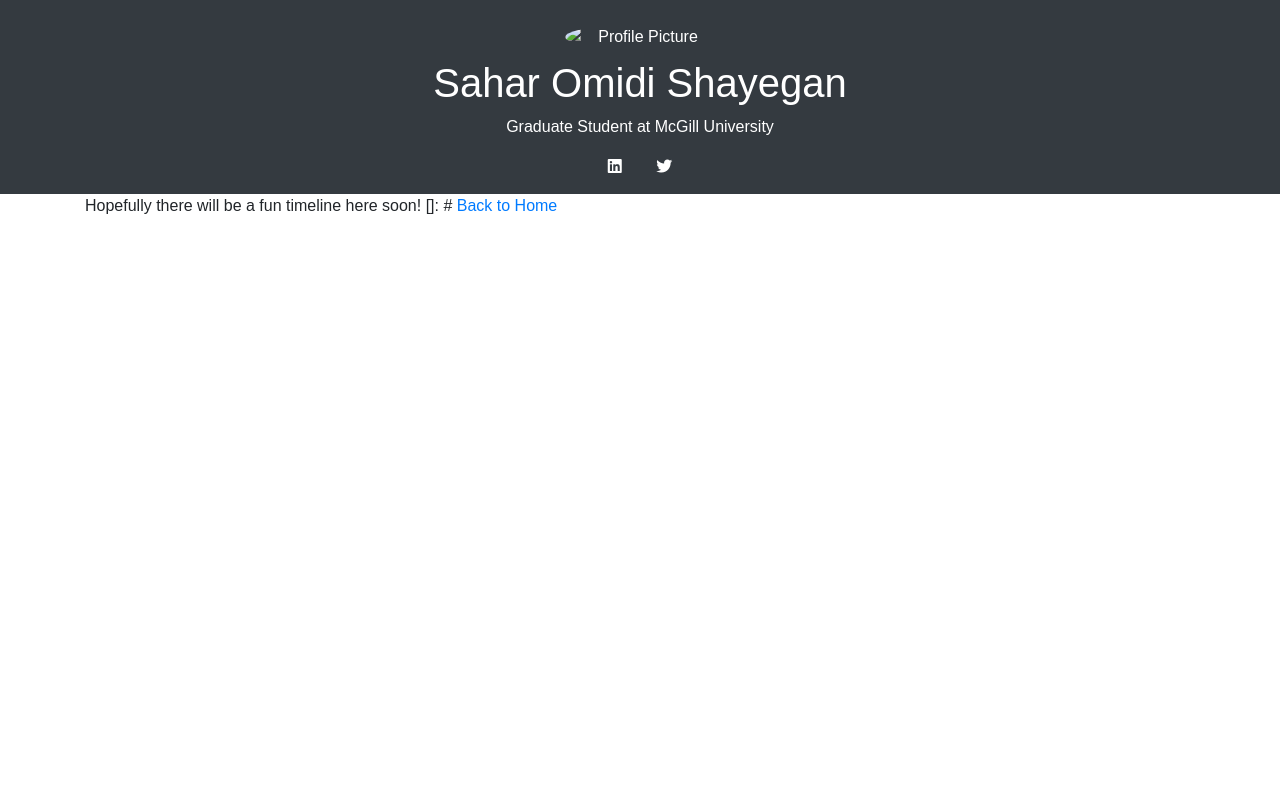
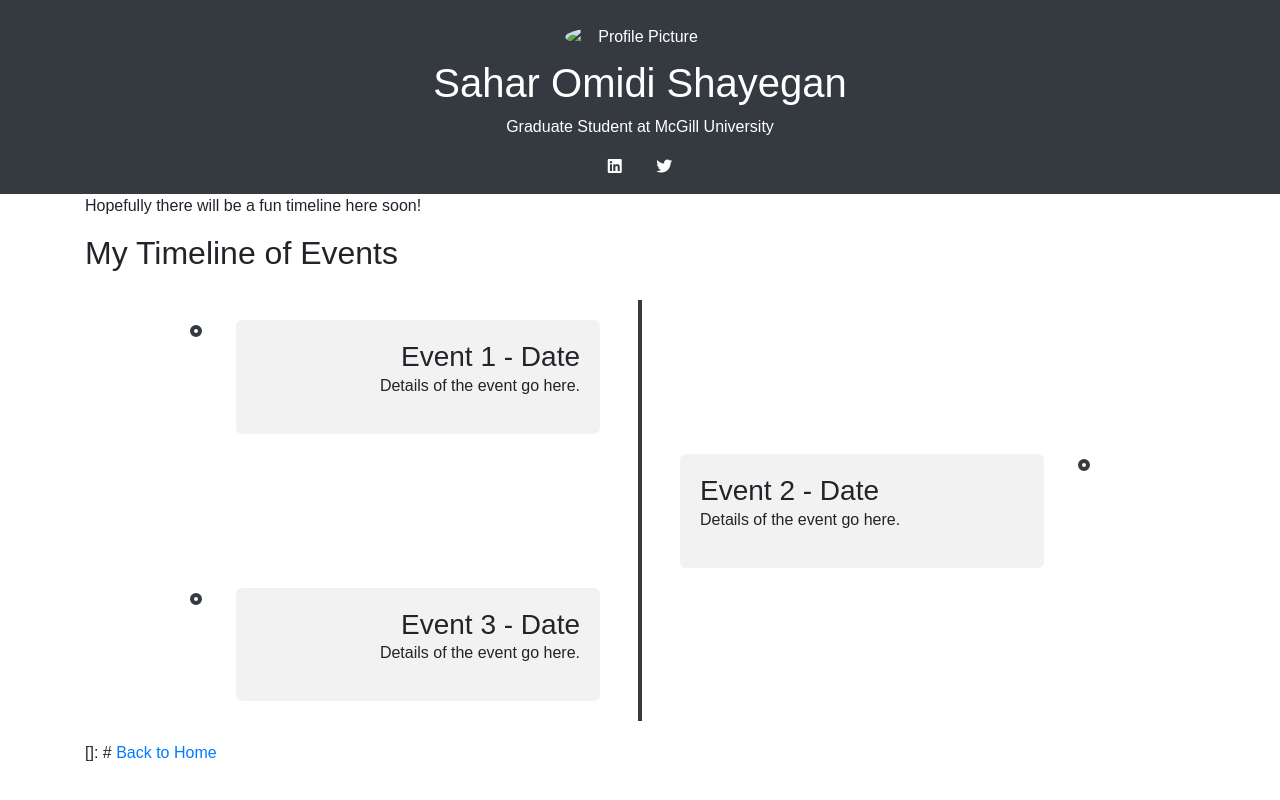
Before and after one commit to saharshayegan/saharshayegan.github.io, a Jekyll site: the page built from pages/timeline.md, in a window 1280 px wide. Shown: the top 800 px of the page. Built offline with Jekyll 4.4.1, drawn with Linux system fonts in a browser that asks for light colours.

Commit message:
vertical timeline

```diff
--- a/_layouts/default.html
+++ b/_layouts/default.html
@@ -34,6 +34,81 @@
     .bg-lightgrey {
       background-color: #f2f2f2;
     }
+
+    .timeline-container {
+      width: 100%;
+      position: relative;
+      padding: 20px 0;
+    }
+
+    .timeline {
+      position: relative;
+      margin: 0 auto;
+      padding: 10px 0;
+      width: 80%;
+    }
+
+    .timeline::before {
+      content: '';
+      position: absolute;
+      top: 0;
+      bottom: 0;
+      left: 50%;
+      width: 4px;
+      background: #343a40;
+      transform: translateX(-50%);
+    }
+
+    .timeline-item {
+      padding: 10px 40px;
+      position: relative;
+      width: 50%;
+    }
+
+    .timeline-item.left {
+      left: 0;
+    }
+
+    .timeline-item.right {
+      left: 50%;
+    }
+
+    .timeline-item::before {
+      content: '';
+      position: absolute;
+      width: 12px;
+      height: 12px;
+      right: -6px;
+      background-color: white;
+      border: 4px solid #343a40;
+      border-radius: 50%;
+      top: 15px;
+      z-index: 1;
+    }
+
+    .timeline-item.left::before {
+      right: auto;
+      left: -6px;
+    }
+
+    .content {
+      padding: 20px;
+      background-color: #f2f2f2;
+      position: relative;
+      border-radius: 6px;
+    }
+
+    .content h3 {
+      margin: 0;
+    }
+
+    .timeline-item.right .content {
+      text-align: left;
+    }
+
+    .timeline-item.left .content {
+      text-align: right;
+    }
   </style>
 </head>
 <body>
--- a/pages/timeline.md
+++ b/pages/timeline.md
@@ -4,4 +4,31 @@ title: "Timeline"
 permalink: /timeline/
 ---
 Hopefully there will be a fun timeline here soon!
+
+## My Timeline of Events
+
+<div class="timeline-container">
+  <div class="timeline">
+    <div class="timeline-item left">
+      <div class="content">
+        <h3>Event 1 - Date</h3>
+        <p>Details of the event go here.</p>
+      </div>
+    </div>
+    <div class="timeline-item right">
+      <div class="content">
+        <h3>Event 2 - Date</h3>
+        <p>Details of the event go here.</p>
+      </div>
+    </div>
+    <div class="timeline-item left">
+      <div class="content">
+        <h3>Event 3 - Date</h3>
+        <p>Details of the event go here.</p>
+      </div>
+    </div>
+    <!-- Add more timeline items here -->
+  </div>
+</div>
+
 []: # [Back to Home]({{ site.baseurl }}/)
```
